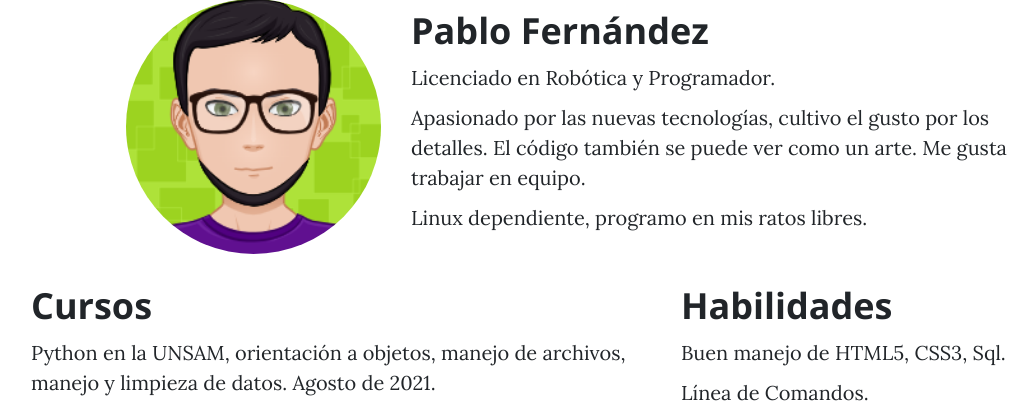
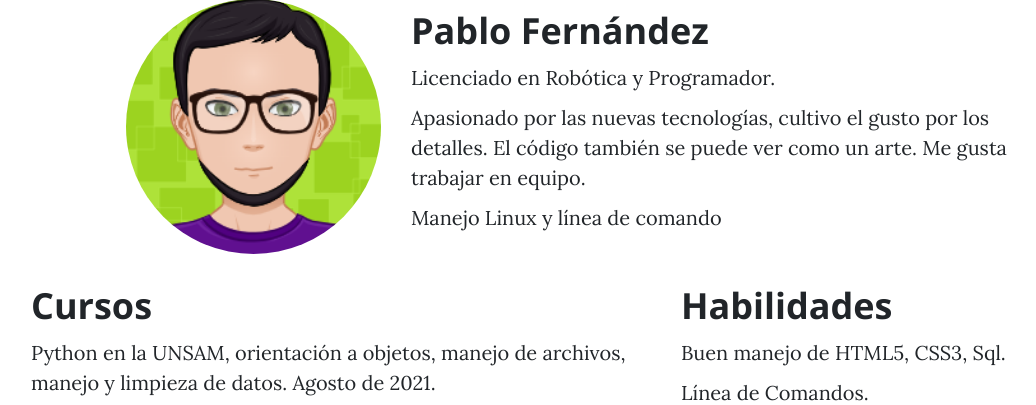
Before and after one commit to polifer27/webpersonal, a Django app: page /about-me/ in a window 1280 px wide. Shown: the part 621-1026 px from the top of the page, without its empty margins (54-1090 px from the left). Run offline with Django 4.2, Linux system fonts and the light colour scheme; some libraries are stand-ins or nearby versions.

Commit message:
Retoque en el acerca de

```diff
--- a/core/templates/core/about-me.html
+++ b/core/templates/core/about-me.html
@@ -22,7 +22,8 @@
           <p>Licenciado en Robótica y Programador.</p>
           <p>Apasionado por las nuevas tecnologías, cultivo el gusto por los detalles. El código también
              se puede ver como un arte. Me gusta trabajar en equipo.</p>
-          <p>Linux dependiente, programo en mis ratos libres.</p>
+          <p>Manejo Linux y línea de comando</p>
+
 
         </div>
          <div class="col-lg-7 col-md-8">
```
